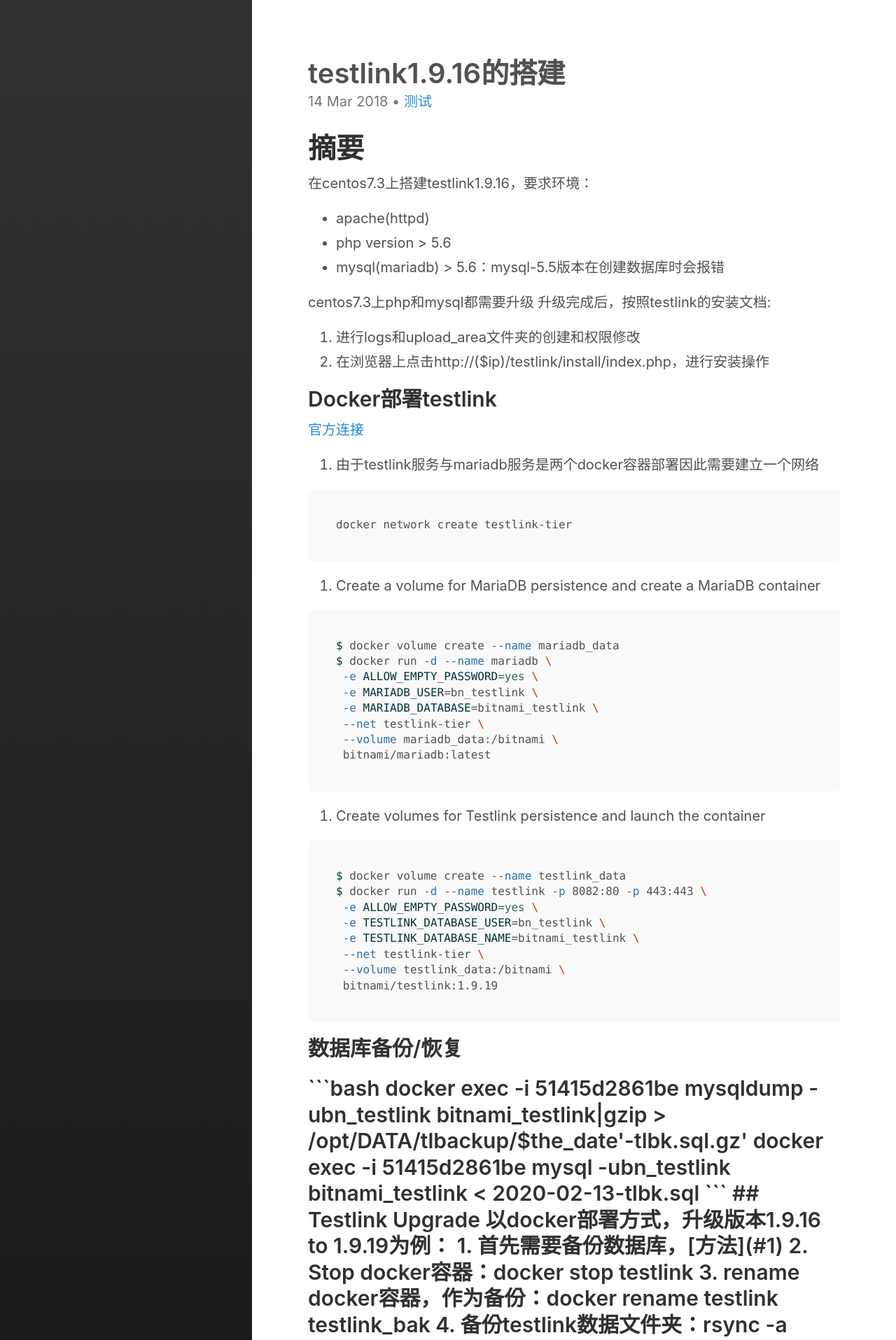
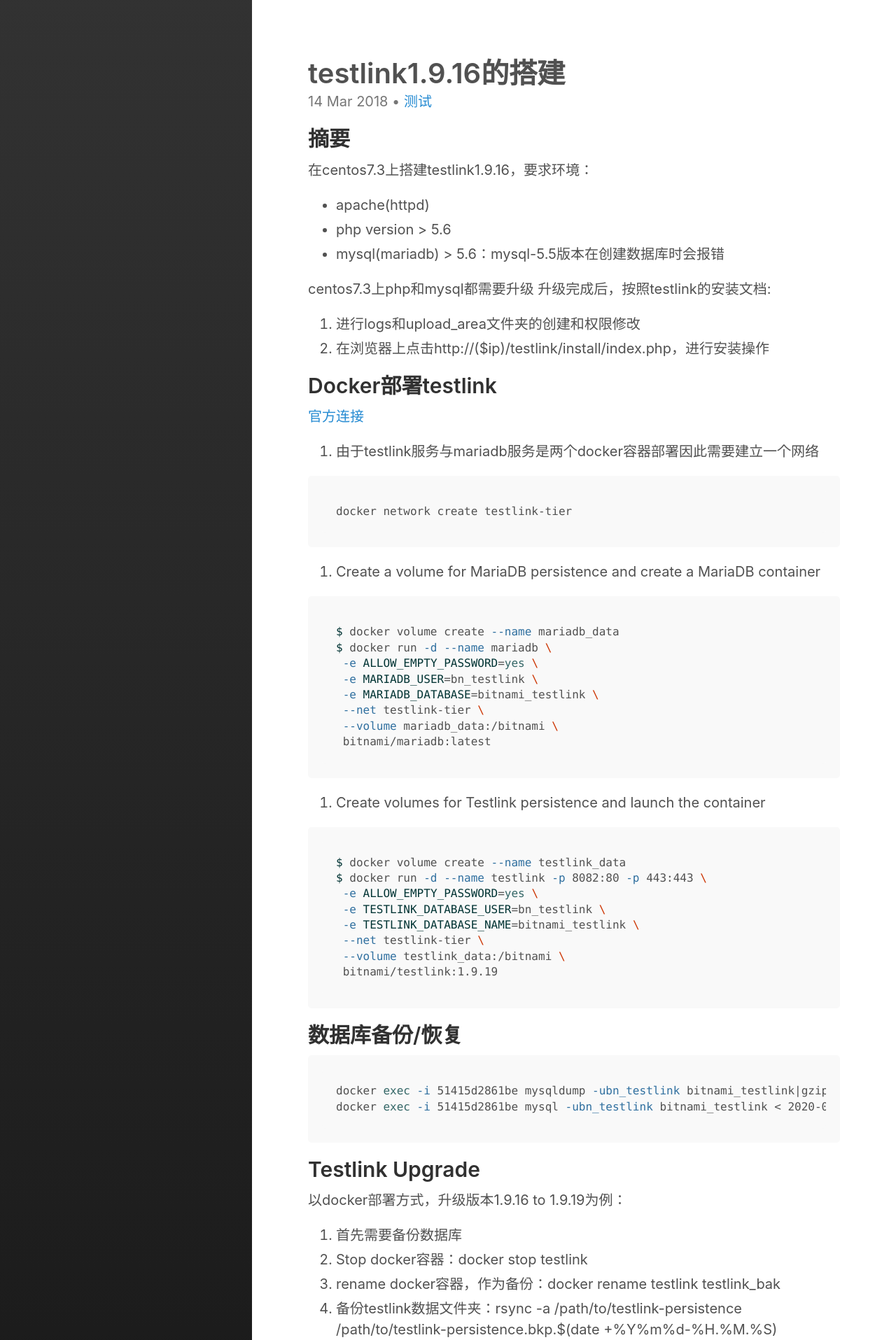
Before and after one commit to ronysun/ronysun.github.io_bak, a Jekyll site: the page built from _posts/2018-03-14-test-testlink.md, in a window 1280 px wide. Shown: the top 1915 px of the page at 70% size. Built offline with Jekyll 4.4.1, drawn with Linux system fonts in a browser that asks for light colours; some of the changed text lies outside the part shown.

Commit message:
fix testlink error

````diff
--- a/_posts/2018-03-14-test-testlink.md
+++ b/_posts/2018-03-14-test-testlink.md
@@ -4,7 +4,8 @@ title: "testlink1.9.16的搭建"
 categories:
   - 测试
 ---
-# 摘要
+## 摘要
+
 在centos7.3上搭建testlink1.9.16，要求环境：
 
 - apache(httpd)
@@ -29,7 +30,7 @@ centos7.3上php和mysql都需要升级
 docker network create testlink-tier
 ```
 
-2. Create a volume for MariaDB persistence and create a MariaDB container
+1. Create a volume for MariaDB persistence and create a MariaDB container
 
 ```bash
 $ docker volume create --name mariadb_data
@@ -42,7 +43,7 @@ $ docker run -d --name mariadb \
  bitnami/mariadb:latest
 ```
 
-3. Create volumes for Testlink persistence and launch the container
+1. Create volumes for Testlink persistence and launch the container
 
 ```bash
 $ docker volume create --name testlink_data
@@ -55,7 +56,7 @@ $ docker run -d --name testlink -p 8082:80 -p 443:443 \
  bitnami/testlink:1.9.19
 ```
 
-<h2 id="1">数据库备份/恢复<h2 id="1">
+## 数据库备份/恢复
 
 ```bash
 docker exec -i 51415d2861be mysqldump -ubn_testlink bitnami_testlink|gzip > /opt/DATA/tlbackup/$the_date'-tlbk.sql.gz'
@@ -66,15 +67,15 @@ docker exec -i 51415d2861be mysql -ubn_testlink bitnami_testlink < 2020-02-13-tl
 
 以docker部署方式，升级版本1.9.16 to 1.9.19为例：
 
-1. 首先需要备份数据库，[方法](#1)
+1. 首先需要备份数据库
 2. Stop docker容器：docker stop testlink
 3. rename docker容器，作为备份：docker rename testlink testlink_bak
 4. 备份testlink数据文件夹：rsync -a /path/to/testlink-persistence /path/to/testlink-persistence.bkp.$(date +%Y%m%d-%H.%M.%S)
 5. 使用新版本docker image，并使用原有容器的volume，数据库信息等参数，run一个新的容器
-6. [如有必要升级数据库](#2)
+6. 如有必要升级数据库
 7. 可能需要运行，但我没用到。Copy your old config_db.inc.php and custom_config.inc.php over to the new directory.
 
-<h3 id="2">升级testlink数据库</h2>
+## 升级testlink数据库
 
 ```bash
 MariaDB [(none)]> use bitnami_testlink_test；
````
